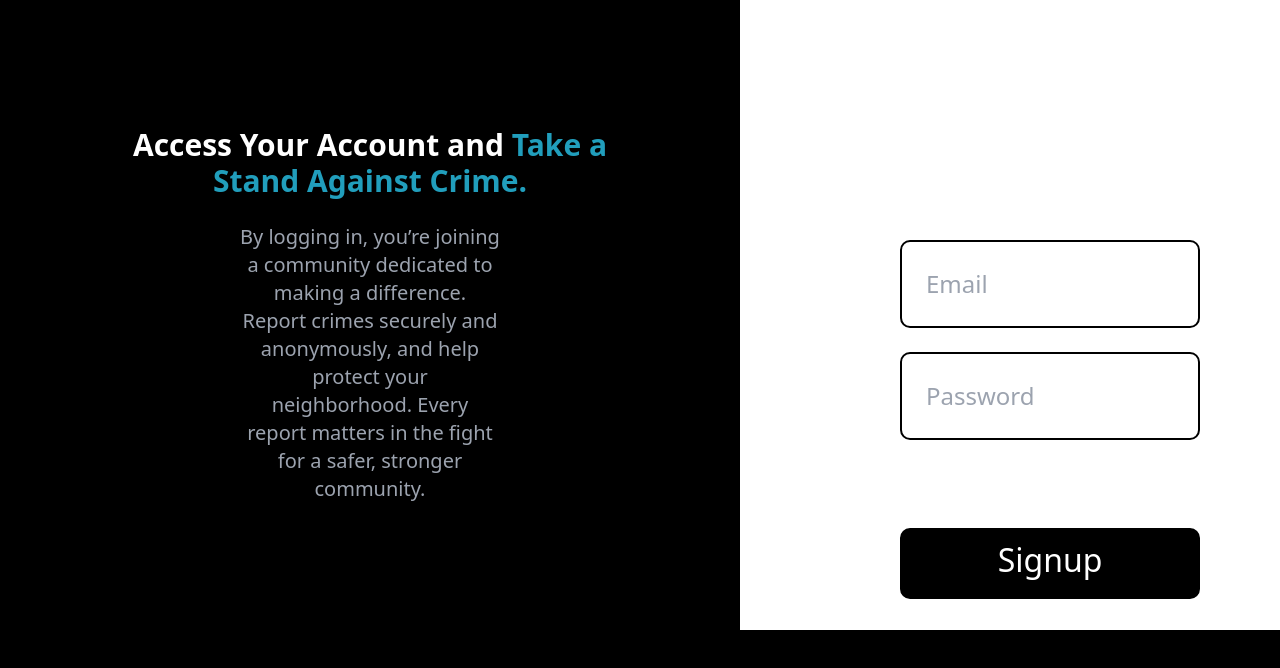
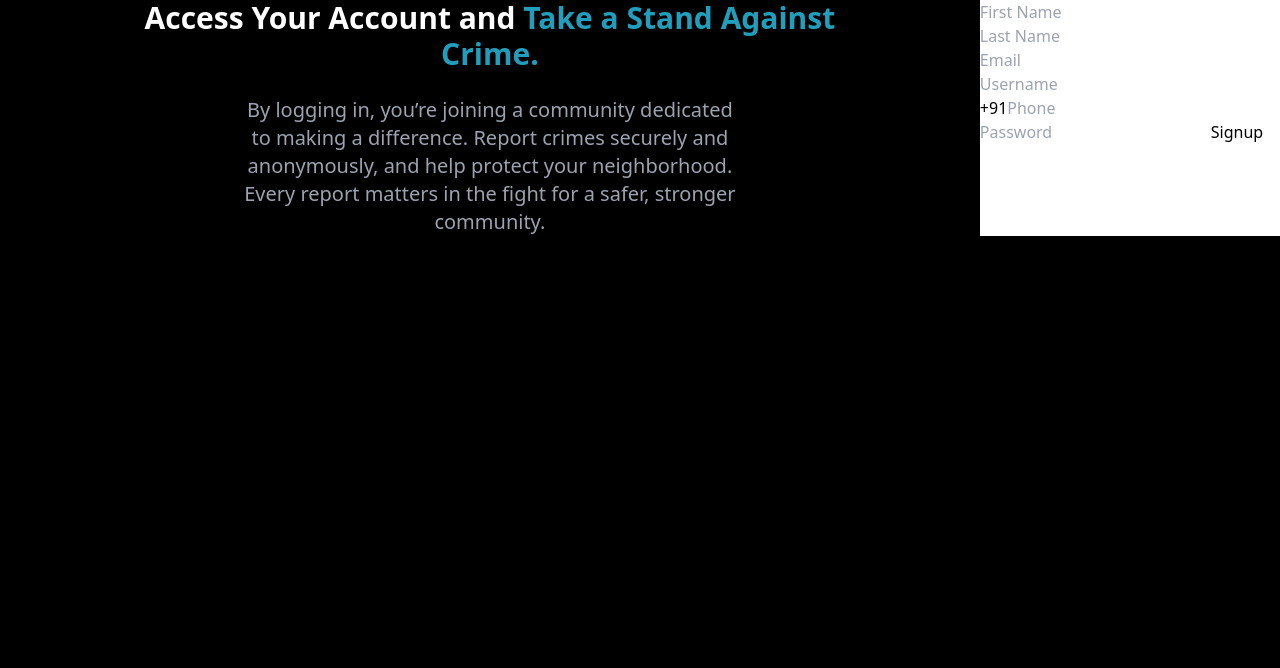
Before and after one commit to SanchitYadav2005/Crime-Reporting-WebApp, a React (Create React App) app in the folder frontend/: page /signup in a window 1280 px wide. Shown: the top 668 px of the page. Built offline with nearby package versions, Linux system fonts and the light colour scheme.

Commit message:
working on the sighup page

```diff
--- a/frontend/src/pages/SignUp.jsx
+++ b/frontend/src/pages/SignUp.jsx
@@ -3,6 +3,10 @@ import React, { useState } from "react";
 export default function SignUp() {
   const [email, setEmail] = useState(null);
   const [password, setPassword] = useState(null);
+  const [username, setUserName] = useState(null);
+  const [firstname, setFirstName] = useState(null);
+  const [lastname, setLastName] = useState(null);
+  const [phone, setPhone] = useState(null);
 
   const handleEmail = (e) => {
     setEmail(e.target.value);
@@ -10,11 +14,26 @@ export default function SignUp() {
   const handlePassword = (e) => {
     setPassword(e.target.value);
   };
+  const handleUserName = (e) => {
+    setUserName(e.target.value);
+  };
+  const handleFistName = (e) => {
+    setFirstName(e.target.value);
+  };
+  const handleLastName = (e) => {
+    setLastName(e.target.value);
+  };
+  const handlePhone = (e) => {
+    setPhone(e.target.value);
+  };
   return (
     <section className="flex">
       <div className="text-white mt-auto mb-auto text-center mr-28 ml-28">
         <h1 className="text-3xl font-bold mb-6">
-          Access Your Account and <span className="text-text_color font-extrabold">Take a Stand Against Crime.</span>
+          Access Your Account and{" "}
+          <span className="text-text_color font-extrabold">
+            Take a Stand Against Crime.
+          </span>
         </h1>
         <p className="text-xl mr-32 ml-32 text-gray-400">
           By logging in, you’re joining a community dedicated to making a
@@ -23,20 +42,63 @@ export default function SignUp() {
           stronger community.
         </p>
       </div>
-      <section className="bg-white form-section">
-        <form action="" className="login-form">
+      <section className="bg-white form-section-2">
+        <form action="" className="signup-form">
           <input
-            className="input"
+            className="input2"
+            type="text"
+            required
+            name="firstname"
+            id="firstname"
+            value={firstname}
+            onChange={handleFistName}
+            placeholder="First Name"
+          />
+          <input
+            className="input2"
+            type="text"
+            required
+            name="lastname"
+            id="lastname"
+            value={lastname}
+            onChange={handleLastName}
+            placeholder="Last Name"
+          />
+          <input
+            className="input2"
             type="email"
             required
             name="email"
-            id="email"
+            id="firstname"
             value={email}
             onChange={handleEmail}
             placeholder="Email"
           />
           <input
-            className="input"
+            className="input2"
+            type="text"
+            required
+            name="usename"
+            id="username"
+            value={username}
+            onChange={handleUserName}
+            placeholder="Username"
+          />
+          <div className="flex items-center">
+            <span className="num-prefix">+91</span>
+            <input
+              className="input2"
+              type="number"
+              required
+              name="phone"
+              id="phone"
+              value={phone}
+              onChange={handlePhone}
+              placeholder="Phone"
+            />
+          </div>
+          <input
+            className="input2"
             type="password"
             required
             name="password"
@@ -45,7 +107,7 @@ export default function SignUp() {
             onChange={handlePassword}
             placeholder="Password"
           />
-          <button className="login-btn">Signup</button>
+          <button className="signup-btn">Signup</button>
         </form>
       </section>
     </section>
```
